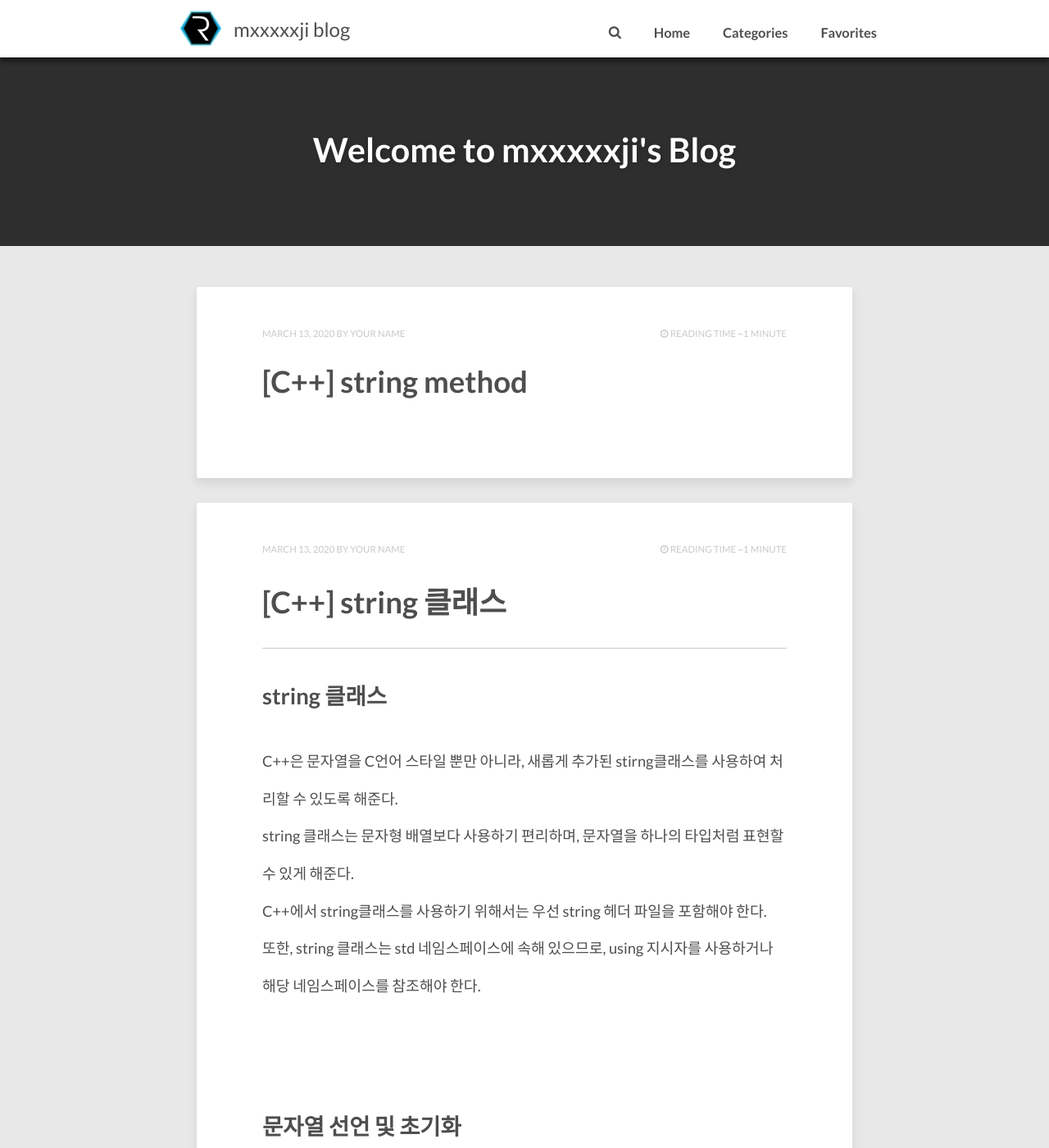
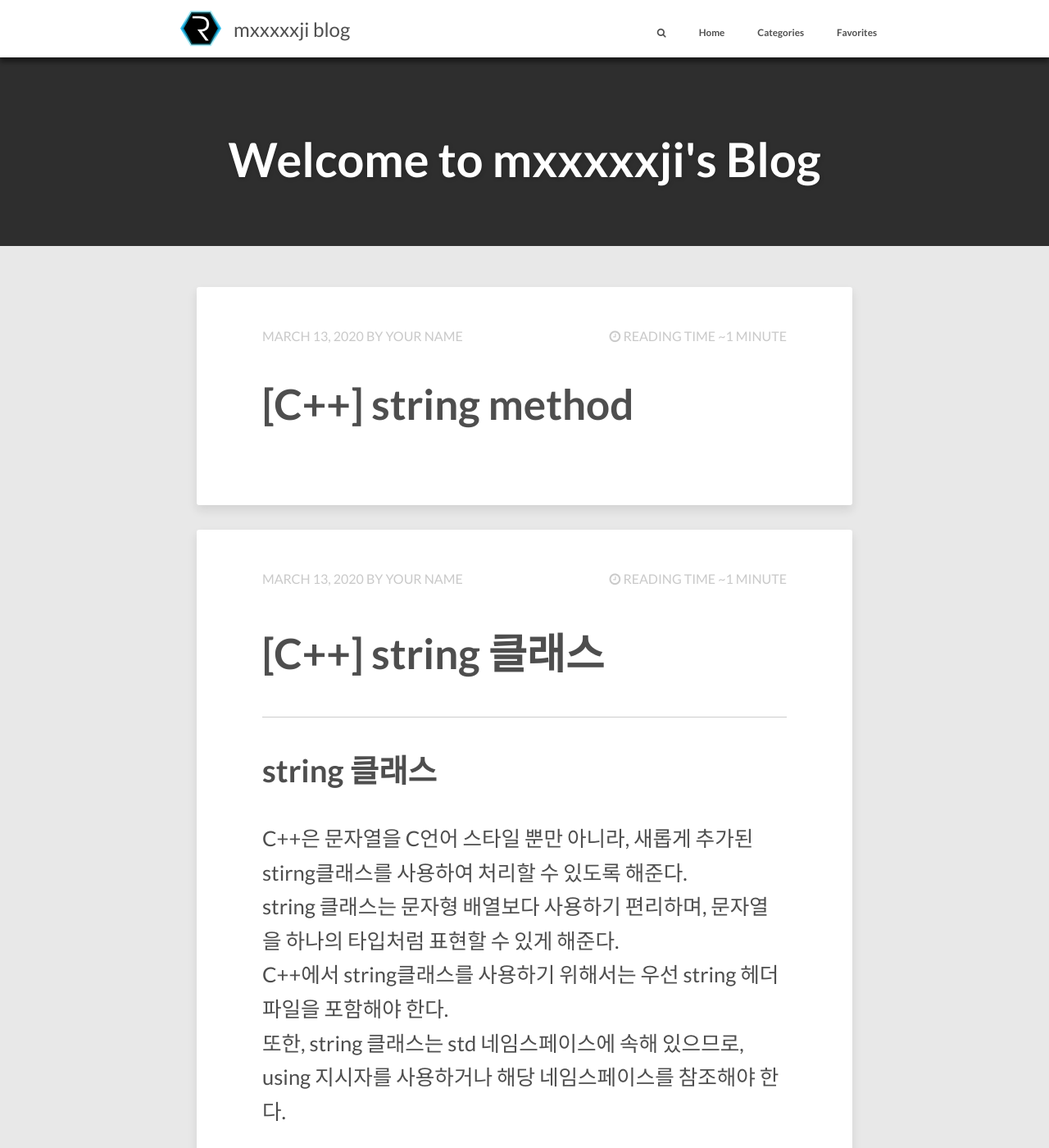
Before and after one commit to mxxxxxji/Mxxxxxji.github.io, a Jekyll site: the page built from index.html, in a window 1280 px wide and 1400 px high. Shown: the whole window at 82% size. Built offline with Jekyll 4.4.1, drawn with Linux system fonts in a browser that asks for light colours; nearby versions of some CDN libraries; the list of posts is cut into pages by our own code; comment, search, counter and statistics services are not loaded.

Commit message:
Update _variables.scss

```diff
--- a/_sass/_variables.scss
+++ b/_sass/_variables.scss
@@ -7,8 +7,8 @@
 $code-font: monospace;
 $alt-font: serif;
 
-$doc-font-size: 14;
-$doc-line-height: 40;
+$doc-font-size: 10;
+$doc-line-height: 26;
 
 
 // set-up the body font-size / line-height
```
